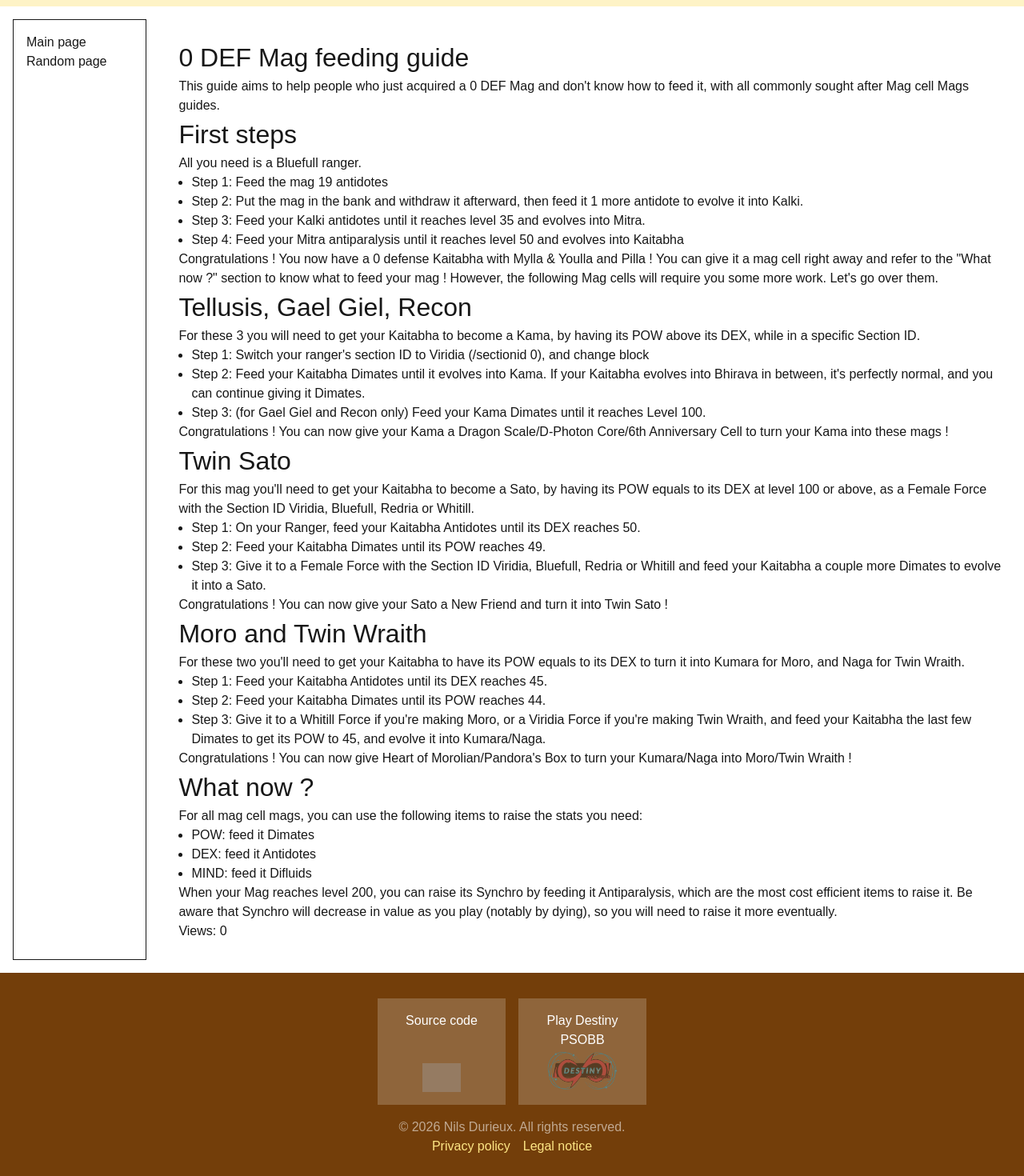
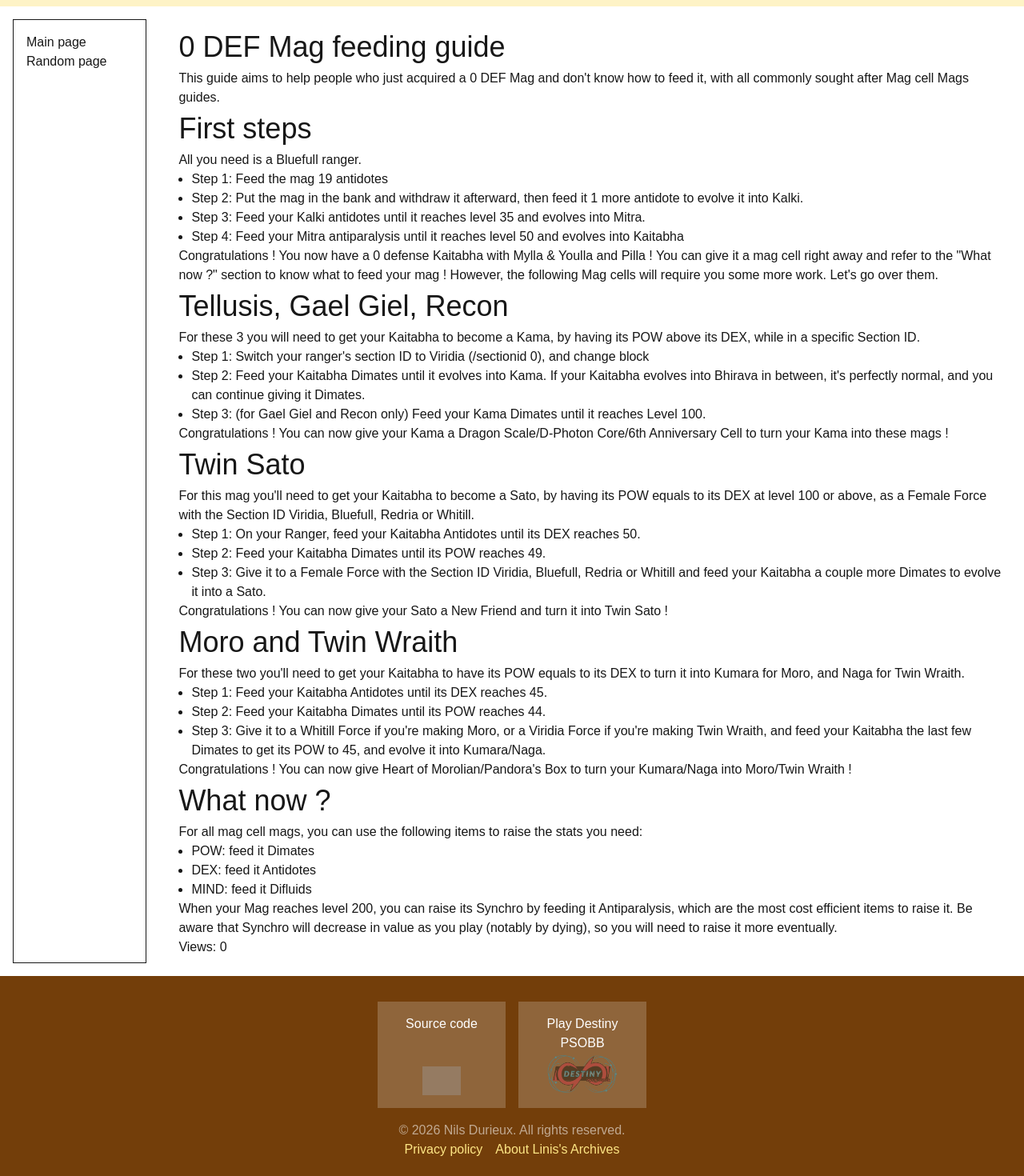
Before and after one commit to nilsdx/celestial-fusion, a Next.js app: page /guides/mag-guide in a window 1280 px wide. Shown: the part 80-1550 px from the top of the page at 80% size. Built offline with nearby package versions, Linux system fonts and the light colour scheme; no server answers; the database is empty; grey boxes are pictures that could not be loaded.

Commit message:
reworked some margins, may add an about page

```diff
--- a/src/app/[category]/[article]/page.tsx
+++ b/src/app/[category]/[article]/page.tsx
@@ -86,7 +86,7 @@ export default async function ArticlePage({ params }: PageProps) {
 
     return (
         <div className="flex w-full justify-between">
-            <article className="py-10 px-6 article-styling">
+            <article className="m-6 article-styling">
                 <ReactMarkdown remarkPlugins={[remarkGfm]}>
                     {content}
                 </ReactMarkdown>
--- a/src/app/globals.css
+++ b/src/app/globals.css
@@ -21,11 +21,11 @@ body {
 /*Style markdown components here*/
 .article-styling {
   h1 {
-    font-size: 2rem;
+    font-size: 2.25rem;
   }
 
   h2 {
-    font-size: 2rem;
+    font-size: 2.25rem;
   }
 
   h3 {
--- a/src/app/not-found.tsx
+++ b/src/app/not-found.tsx
@@ -2,8 +2,8 @@ import Link from "next/link";
 
 export default function NotFound() {
   return (
-    <div className="w-full h-full">
-      <h1 className="text-4xl font-bold mb-4">404 - Not found</h1>
+    <div className="m-6">
+      <h1 className="text-4xl mb-4">404 - Not found</h1>
       <p className="">
         This page either doesn't exist, or the page related to it was deleted.
       </p>
--- a/src/app/privacy/page.tsx
+++ b/src/app/privacy/page.tsx
@@ -17,7 +17,7 @@ export default async function PrivacyPage() {
     const { content } = matter(fileContent);
 
     return (
-        <div className="article-styling">
+        <div className="article-styling m-6">
             <ReactMarkdown remarkPlugins={[remarkGfm]}>
                 {content}
             </ReactMarkdown>
--- a/src/components/footer/Footer.tsx
+++ b/src/components/footer/Footer.tsx
@@ -29,9 +29,9 @@ const Footer = () => {
                         Privacy policy
                     </Link>
                     <Link
-                        href="/legal"
+                        href="/about"
                     >
-                        Legal notice
+                        About Linis's Archives
                     </Link>
                 </div>
             </div>
```
